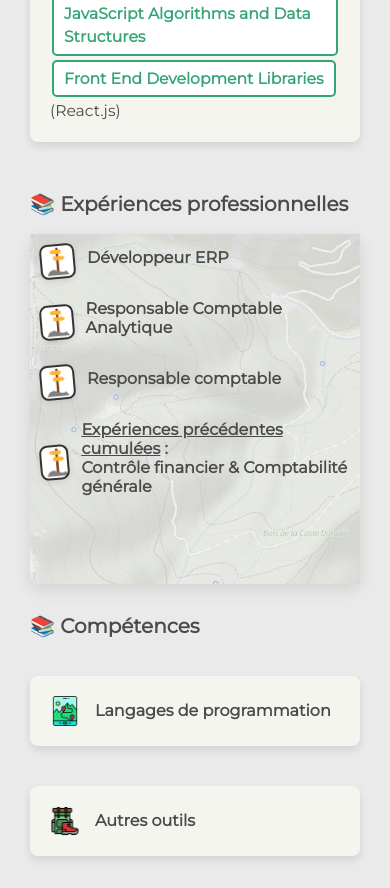
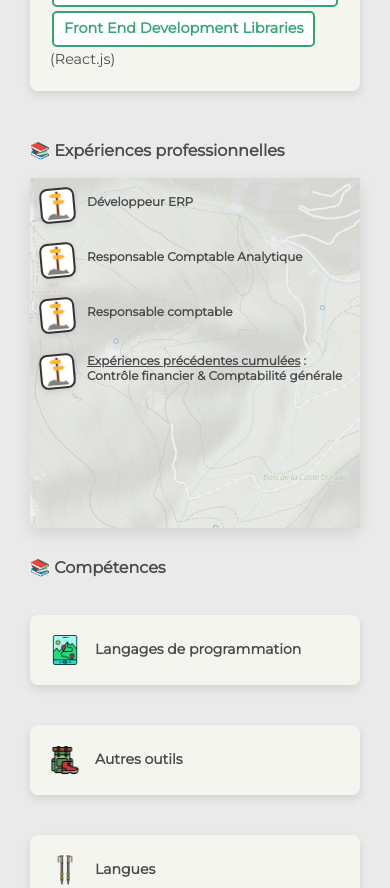
Before and after one commit to PaulineBr0d/CV, a plain HTML site: page index.html in a window 390 px wide. Shown: the part 1112-2000 px from the top of the page. Drawn offline with Linux system fonts and the light colour scheme.

Commit message:
responsive update

```diff
--- a/css/components.css
+++ b/css/components.css
@@ -155,6 +155,7 @@
   width: 150px;
   height: 150px;
   text-align: center;
+  align-content: center;
   z-index: 9999;
 }
 
--- a/css/responsive.css
+++ b/css/responsive.css
@@ -59,6 +59,7 @@
 
   .entry {
     position: relative;
+    width: 100%;
   }
 
  .elevation-container .entry:last-child .info-bubble {
@@ -70,7 +71,18 @@
   top:40px;
   left:-40px;
   transform: none;
-  max-width: 350px;
+    }
+  .label-entry,
+  .info-bubble .subtitle,
+  .info-bubble > p {
+    font-size: 12px;
+  }
+
+  .label {
+    font-size:  16px;
+  }
+  .block, .soft-info-bubble{
+    font-size:  14px;
   }
 
 }
--- a/css/style.css
+++ b/css/style.css
@@ -31,15 +31,15 @@ html {
 }
 
 h1 {
-  font-size: clamp(1.5rem, 6vw, 2.5rem);
+  font-size: clamp(1.5rem, 4vw, 2.5rem);
 }
 
 h2 {
-  font-size: clamp(1.25rem, 5vw, 2rem);
+  font-size: clamp(1.25rem, 3.5vw, 2rem);
 }
 
 p, li {
-  font-size: clamp(0.9rem, 4vw, 1rem);
+  font-size: clamp(0.9rem, 2.5vw, 1rem);
 }
 /* ================= HEADER ================= */
 header {
```
